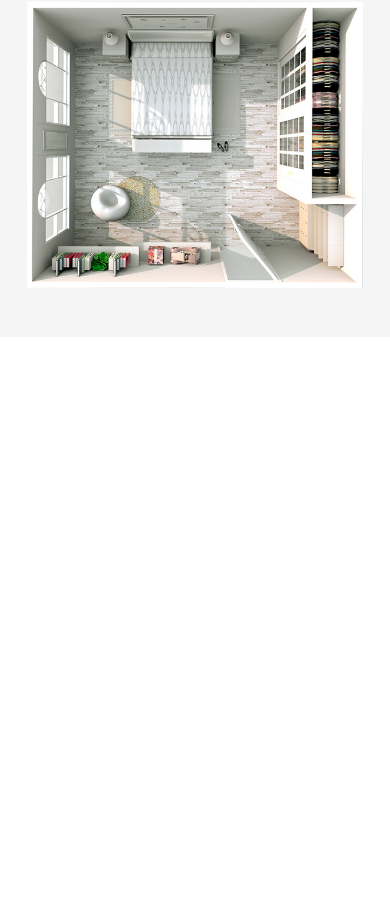
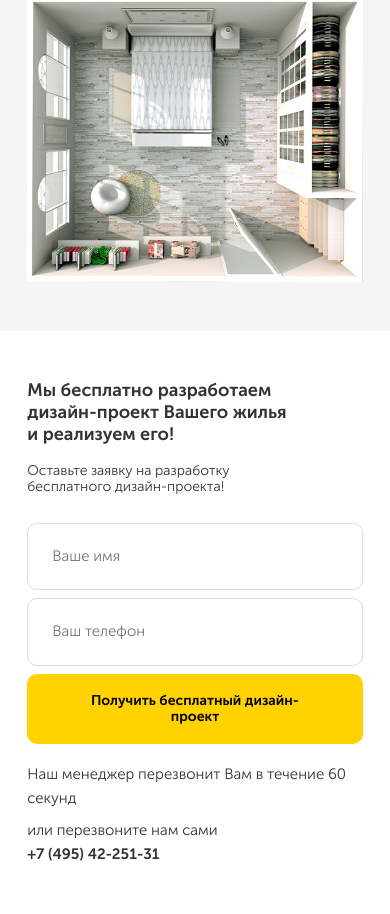
Before and after one commit to Sasha9805/repair-2020, a plain HTML site: page src/index.html in a window 390 px wide. Shown: the part 438-1352 px from the top of the page. Before the commit the page ends 844 px from the top, so only its background shows below. Drawn offline with Linux system fonts and the light colour scheme.

Commit message:
Сверстан и адаптирован блок с предложением по дизайн-проекту, добавлены эффекты при наведении на кнопку

```diff
--- a/src/index.html
+++ b/src/index.html
@@ -19,7 +19,7 @@
         <div class="navbar__info">
           <div class="navbar__contacts">
             <span class="navbar__address">Калуга, Москва, МО</span>
-            <a href="tel:+7(495)42-251-31" class="navbar__phone">+7 (495) 42-251-31</a>
+            <a href="tel:+74954225131" class="phone navbar__phone">+7 (495) 42-251-31</a>
           </div>
           <button class="button navbar__button">Перезвоните мне</button>
           <!-- /.navbar__contacts -->
@@ -77,6 +77,39 @@
     </section>
     <!-- /.hero -->
 
+    <section class="offer section">
+      <div class="container">
+        <div class="offer-block">
+          <h1 class="section-title offer__title">Мы бесплатно разработаем дизайн-проект Вашего жилья и реализуем его!</h1>
+          <!-- /.section-title -->
+          <span class="section-subtitle offer__subtitle">Оставьте заявку на разработку бесплатного дизайн-проекта!</span>
+          <!-- /.section-subtitle -->
+          <form action="#" class="form offer__block">
+              <input type="text" class="input offer__input" placeholder="Ваше имя">
+              <input type="tel" class="input offer__input" placeholder="Ваш телефон">
+            <button class="button offer__button">Получить бесплатный дизайн-проект</button>
+          </form>
+          <!-- /.form offer__block -->
+          <div class="offer__info">
+            <div class="offer__time">
+              Наш менеджер перезвонит Вам в&nbsp;течение 60 секунд
+            </div>
+            <!-- /.offer__time -->
+            <div class="offer__call">
+              <span class="offer__text">или перезвоните нам сами</span>
+              <!-- /.offer__text -->
+              <a href="tel:+74954225131" class="phone offer__phone">+7 (495) 42-251-31</a>
+              <!-- /.offer__phone --></div>
+            <!-- /.offer__call -->
+          </div>
+          <!-- /.offer__info -->
+        </div>
+        <!-- /.offer-block -->
+      </div>
+      <!-- /.container -->
+    </section>
+    <!-- /.offer -->
+
   </main>
 
 </body>
--- a/src/sass/_colors.sass
+++ b/src/sass/_colors.sass
@@ -1,3 +1,5 @@
 $main-color: rgb(255, 210, 0)
 $text-color: rgb(51, 51, 51)
 $secondary: #f5f5f5
+$input-border: rgb(221, 221, 221)
+$input-color: rgb(153, 153, 153)
--- a/src/sass/_interface.sass
+++ b/src/sass/_interface.sass
@@ -3,6 +3,7 @@
 body
   // font-family: 'Museo Sans Light', sans-serif
   +reg
+  color: $text-color
 img
   max-width: 100%
 .container
@@ -24,8 +25,31 @@ img
   .container
     max-width: 420px
     width: 86%
+.phone
+  display: block
+
+  +bold
+  text-decoration: none
+
+  color: $text-color
 .button
   border: none
   border-radius: 10px
   background-color: $main-color
-  cursor: pointer
+  &:hover
+    background-color: lighten($main-color, 10%)
+    cursor: pointer
+.section
+  &-title
+    +bold
+    font-size: 24px
+    line-height: 1.458
+  &-subtitle
+    display: block
+    font-size: 16px
+.input
+  padding: 24px
+  border: 1px solid $input-border
+  border-radius: 10px
+  font-size: 15px
+  color: $input-color
--- a/src/sass/blocks/_hero.sass
+++ b/src/sass/blocks/_hero.sass
@@ -31,6 +31,8 @@
       display: flex
       align-items: center
       margin-bottom: 27px
+      &:last-child
+        margin-bottom: 0
     &__image
       display: flex
       justify-content: center
@@ -57,7 +59,7 @@
       &__title
         font-size: 24px
     &-list
-      margin-bottom: 44px
+      margin-bottom: 38px
     &-text
       padding-right: 10px
 @media (max-width: 991px)
--- a/src/sass/blocks/_navbar.sass
+++ b/src/sass/blocks/_navbar.sass
@@ -25,14 +25,9 @@
 
     color: $text-color
   &__phone
-    display: inline-block
     margin-top: 6px
 
-    +bold
     font-size: 20px
-    text-decoration: none
-
-    color: $text-color
 
 @media (max-width: 767px)
   .navbar
--- /dev/null
+++ b/src/sass/blocks/_offer.sass
@@ -0,0 +1,88 @@
+.offer
+  position: relative
+  padding-top: 75px
+  padding-bottom: 90px
+  background: url('../img/offer/offer-bg.png') no-repeat center right
+  // background-size: 50% 100%
+  background-size: contain
+  &::before
+    content: ''
+    position: absolute
+    top: 0
+    left: 0
+    display: block
+    width: 50%
+    height: 100%
+    background-color: #fff
+  &-block
+    position: relative
+    width: 50%
+    padding-right: 90px
+  &__title
+    max-width: 360px
+    margin: 0
+    margin-bottom: 20px
+  &__subtitle
+    max-width: 250px
+    margin-bottom: 30px
+  &__input
+    width: 240px
+    margin-bottom: 28px
+    &:first-child
+      margin-right: 10px
+  &__button
+    width: 100%
+    padding: 27px 0
+    margin-bottom: 25px
+
+    +bold
+    font-size: 16px
+  &__info
+    display: flex
+    justify-content: space-between
+  &__time
+    font-size: 15px
+    line-height: 1.6
+    flex-basis: 60%
+  &__call
+    width: 200px
+  &__text
+    font-size: 15px
+    line-height: 1.6
+  &__phone
+    font-size: 15px
+    line-height: 1.6
+@media (max-width: 1200px)
+  .offer
+    background-size: cover
+    &__input
+      width: 100%
+      margin-bottom: 8px
+    &__button
+      font-size: 14px
+    &__info
+      flex-direction: column
+    &__time
+      margin-bottom: 10px
+@media (max-width: 767px)
+  .offer
+    background: #fff
+    &-block
+      width: 100%
+      padding-right: 0
+@media (max-width: 576px)
+  .offer
+    padding: 48px 0
+    &__title
+      max-width: 260px
+      margin-bottom: 18px
+      font-size: 18px
+      line-height: normal
+    &__subtitle
+      margin-bottom: 28px
+      font-size: 14px
+    &__button
+      padding: 19px 62px
+      margin-bottom: 18px
+    &__time
+      margin-bottom: 8px
--- a/src/sass/style.sass
+++ b/src/sass/style.sass
@@ -5,3 +5,5 @@
 @import "blocks/navbar"
 /* Стили для главного экрана */
 @import "blocks/hero"
+/* Стили для блока offer */
+@import "blocks/offer"
```
Also changed, not shown: src/css/style.css, src/img/offer/offer-bg.png (added), 1 other file.
